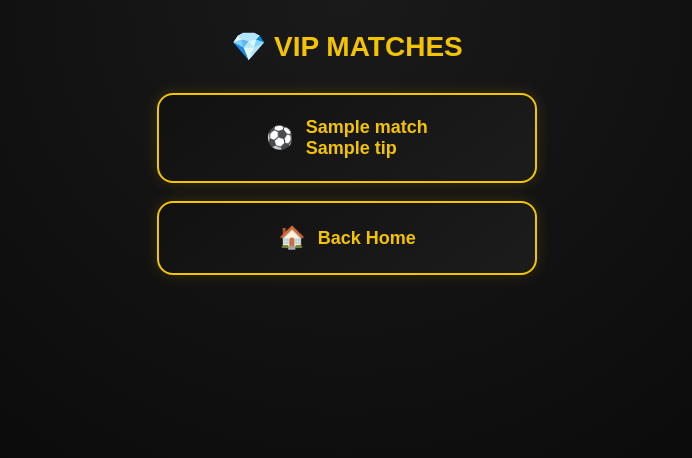
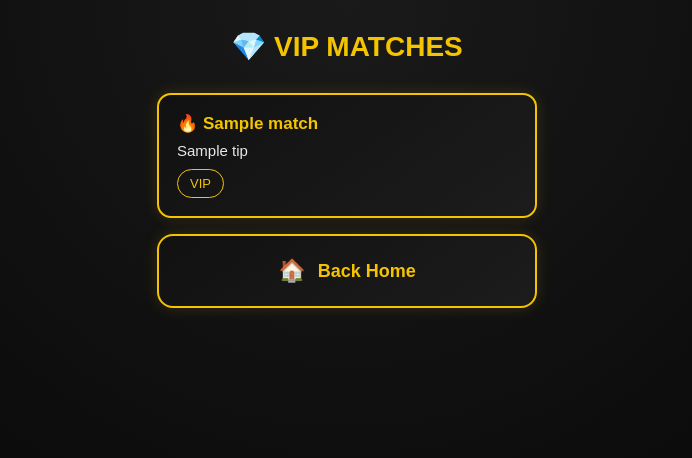
Before and after one commit to Solomon1011/vip-flask-server, a Flask app: template templates/vip.html in a window 1280 px wide. Shown: the top 458 px of the page, without its empty margins (293-985 px from the left). Run offline with Flask 3, Linux system fonts and the light colour scheme; the template is opened without the code that fills it: most values are stand-ins (such as "Sample title", 1, 10 or a date in 2020).

Commit message:
Update vip.html

```diff
--- a/templates/vip.html
+++ b/templates/vip.html
@@ -12,12 +12,10 @@
     <div class="title">💎 VIP MATCHES</div>
 
     {% for tip in tips %}
-        <div class="card">
-            <span class="icon">⚽</span>
-            <div>
-                <strong>{{ tip.match }}</strong><br>
-                {{ tip.tip }}
-            </div>
+        <div class="match-card">
+            <div class="match-title">🔥 {{ tip.match }}</div>
+            <div class="match-tip">{{ tip.tip }}</div>
+            <div class="match-badge">VIP</div>
         </div>
     {% endfor %}
 
```
